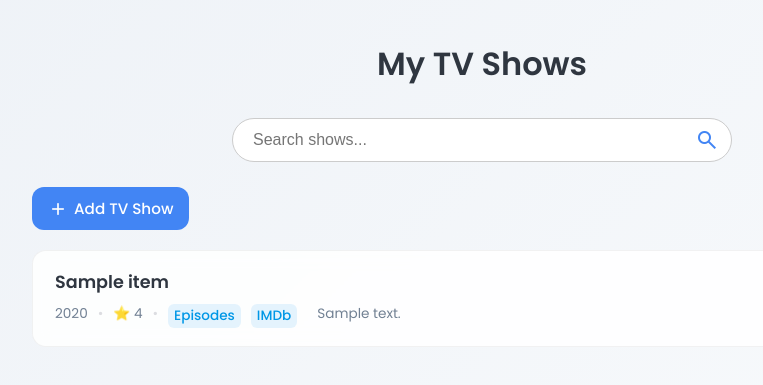
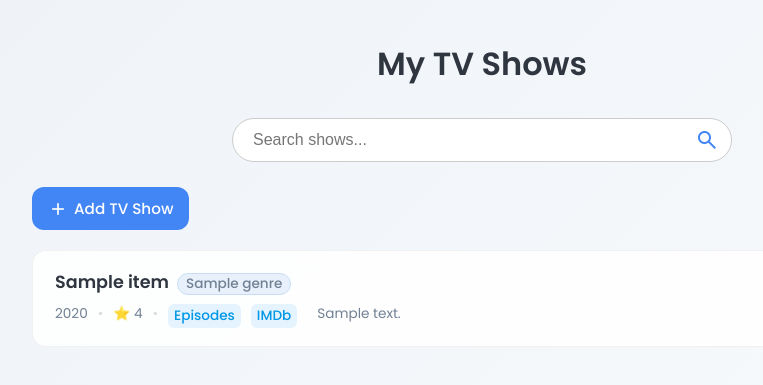
Before and after one commit to mateispic/tv-shows-tracker, a Flask app: page /shows in a window 1280 px wide. Shown: the top 385 px of the page, without its empty margins (158-921 px from the left). Run offline with Flask 3, Linux system fonts and the light colour scheme; a database or web service that is not in the repository returns one stand-in record (values such as "Sample title"); data that the repository does not hold is empty.

Commit message:
add genres view to shows

```diff
--- a/api.py
+++ b/api.py
@@ -50,6 +50,20 @@ def get_shows():
             "SELECT seasons_watched, finished, personal_rating FROM progress WHERE show_id = ?",
             (show_dict['id'],)
         ).fetchone()
+
+        genres = conn.execute(
+            """
+            SELECT g.name
+            FROM genres g
+            JOIN show_genres sg ON sg.genre_id = g.id
+            WHERE sg.show_id = ?
+            ORDER BY g.name
+            """,
+            (show_dict['id'],)
+        ).fetchall()
+
+        show_dict['genres'] = [row['name'] for row in genres]
+        show_dict['genres_text'] = ", ".join(show_dict['genres']) if show_dict['genres'] else "No genres"
 
         if progress:
             progress_dict = dict(progress)
--- a/static/style.css
+++ b/static/style.css
@@ -50,6 +50,30 @@ h1 {
 .left h3 {
     font-size: 1.1rem;
     margin-bottom: 4px;
+}
+
+.title-row {
+    display: flex;
+    align-items: center;
+    gap: 8px;
+    flex-wrap: wrap;
+}
+
+.genre-badges {
+    display: flex;
+    gap: 6px;
+    flex-wrap: wrap;
+}
+
+.genre-badge {
+    font-size: 0.7rem;
+    font-weight: 500;
+    color: #3b4a5a;
+    background: #e8f1fb;
+    border: 1px solid #c8ddf3;
+    border-radius: 999px;
+    padding: 2px 8px;
+    line-height: 1.2;
 }
 
 .left span {
--- a/templates/shows.html
+++ b/templates/shows.html
@@ -36,7 +36,14 @@
         <div class="row">
 
             <div class="left">
-                <h3>{{ show.title }}</h3>
+                <div class="title-row">
+                    <h3>{{ show.title }}</h3>
+                    <div class="genre-badges">
+                        {% for genre in show.genres %}
+                        <span class="genre-badge">{{ genre }}</span>
+                        {% endfor %}
+                    </div>
+                </div>
 
                 <div class="meta">
                     <span>{{ show.release_year }}</span>
```
